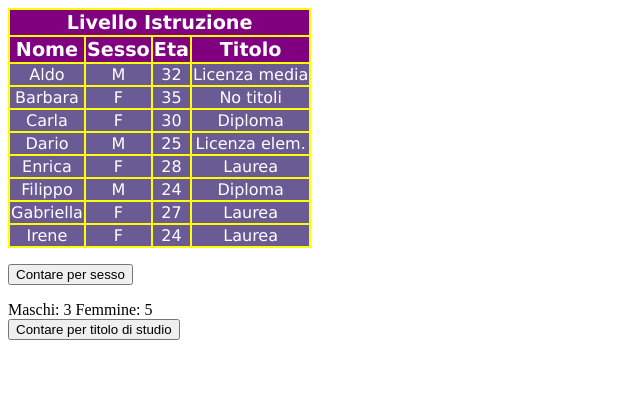
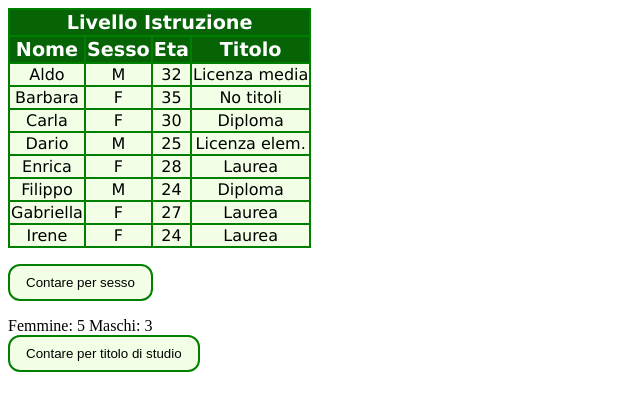
Before and after one commit to emanuele-caprioli/statistica, a plain HTML site: page index.html in a window 1280 px wide. Both pictures are taken after a click on the button "Contare per sesso". Shown: the whole page, without its empty margins (0-640 px from the left). Drawn offline with Linux system fonts and the light colour scheme.

Commit message:
CSS COMPLETO

```diff
--- a/index.html
+++ b/index.html
@@ -11,11 +11,11 @@
 
     <div id="dati"></div>
     <p></p>
-    <button onclick = "contaSesso()">Contare per sesso</button>
+    <button class="button" onclick = "contaSesso()">Contare per sesso</button>
     <br>
     <p></p>
     <div id = "dati2"></div>
-    <button onclick = "contaTitoloStudio()">Contare per titolo di studio</button>
+    <button class="button" onclick = "contaTitoloStudio()">Contare per titolo di studio</button>
     <br>
     <div id = "dati3"></div>
     <div id="messaggi"></div>
--- a/statistica.css
+++ b/statistica.css
@@ -1,18 +1,27 @@
 table{
   /*width:100%;*/
   text-align:center;
-  color:white;
-  background-color:yellow;
+  color:black;
+  background-color:green;
   font-family:verdana;
 }
 tr{
-  background-color:#6b5b95;
+  background-color:#f2ffe6 ;
 }
 tr.orange{
   background-color:orange;
   font-size:120%;
 }
 tr.purple{
-  background-color:purple;
+  color: white;
+  background-color:rgb(6, 100, 6);
   font-size:120%;
 }
+.button{
+	border-style: solid;
+ 	border-color: green;
+	background-color: #f2ffe6;
+	color: black;
+	padding: 9px 16px;
+	border-radius: 12px;
+}
--- a/statistica.js
+++ b/statistica.js
@@ -90,7 +90,7 @@ function contaSesso(){
 			}
 		}
 	}
-	document.getElementById("dati2").innerHTML = " Maschi: "+ m + " Femmine: "+f;
+	document.getElementById("dati2").innerHTML = " Femmine: "+ f + " Maschi: "+m;
   }
   else{
     document.getElementById("dati2").innerHTML="";
@@ -99,14 +99,14 @@ function contaSesso(){
 }
 
 function contaTitoloStudio(){
-	var no = 0;
+	var nt = 0;
 	var not = "No titolo: ";
 	var le = 0;
-	var lie = "Licenza elem: ";
+	var lem = "Licenza elem: ";
 	var lm = 0;
-	var lim = "Licenza media: ";
+	var lmed = "Licenza media: ";
 	var d = 0;
-	var di = "Diploma: ";
+	var dip = "Diploma: ";
 	var la = 0;
 	var lau = "Laurea: ";
 	for(var i in dati){
@@ -114,7 +114,7 @@ function contaTitoloStudio(){
 			if(x == "Titolo"){
 				switch(dati[i][x]){
 					case 0:
-						no++;
+						nt++;
 						break;
 					case 1:
 						le++;
@@ -134,5 +134,5 @@ function contaTitoloStudio(){
 			}
 		}
 	}
-	document.getElementById("dati3").innerHTML = not + no + " " + lie + le + " " + lim + lm + " " + di + d + " " + lau + la;
+	document.getElementById("dati3").innerHTML = not + nt + " " + lem + le + " " + lmed + lm + " " + dip + d + " " + lau + la;
 }
```
